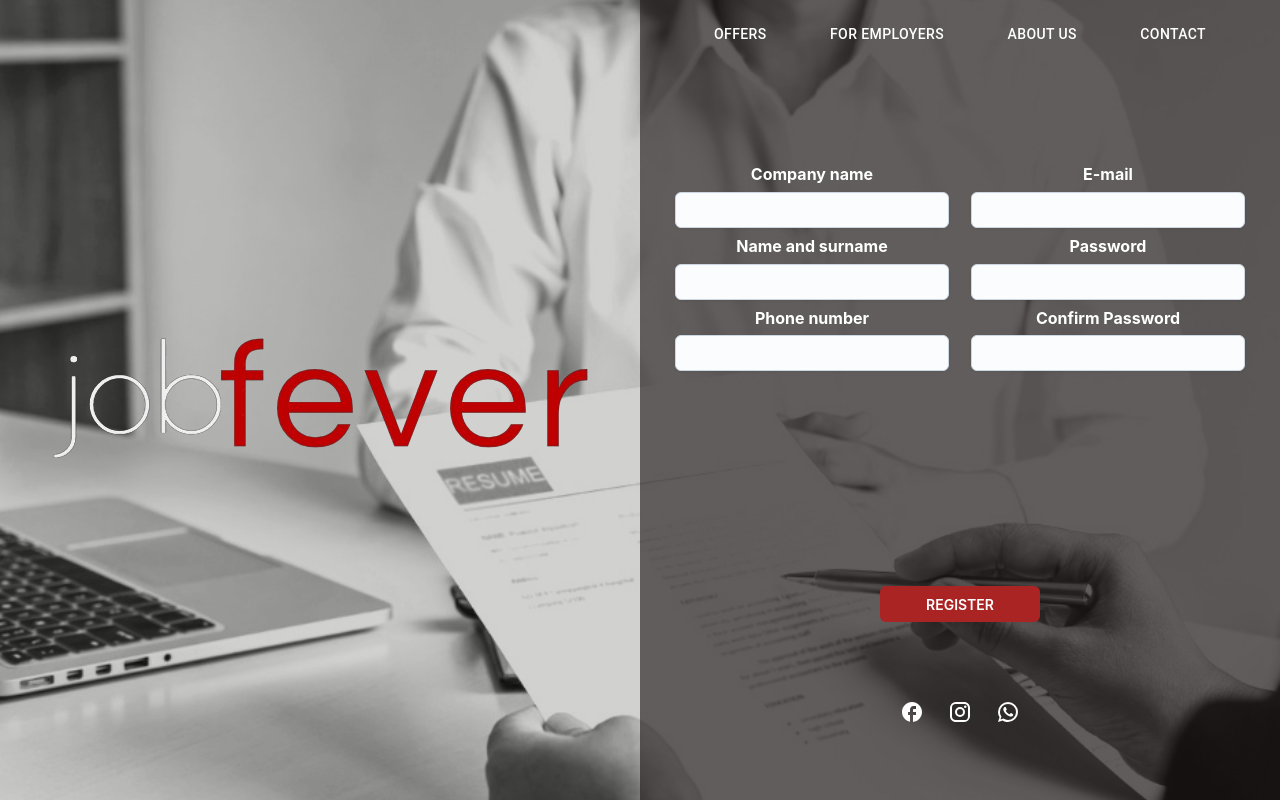
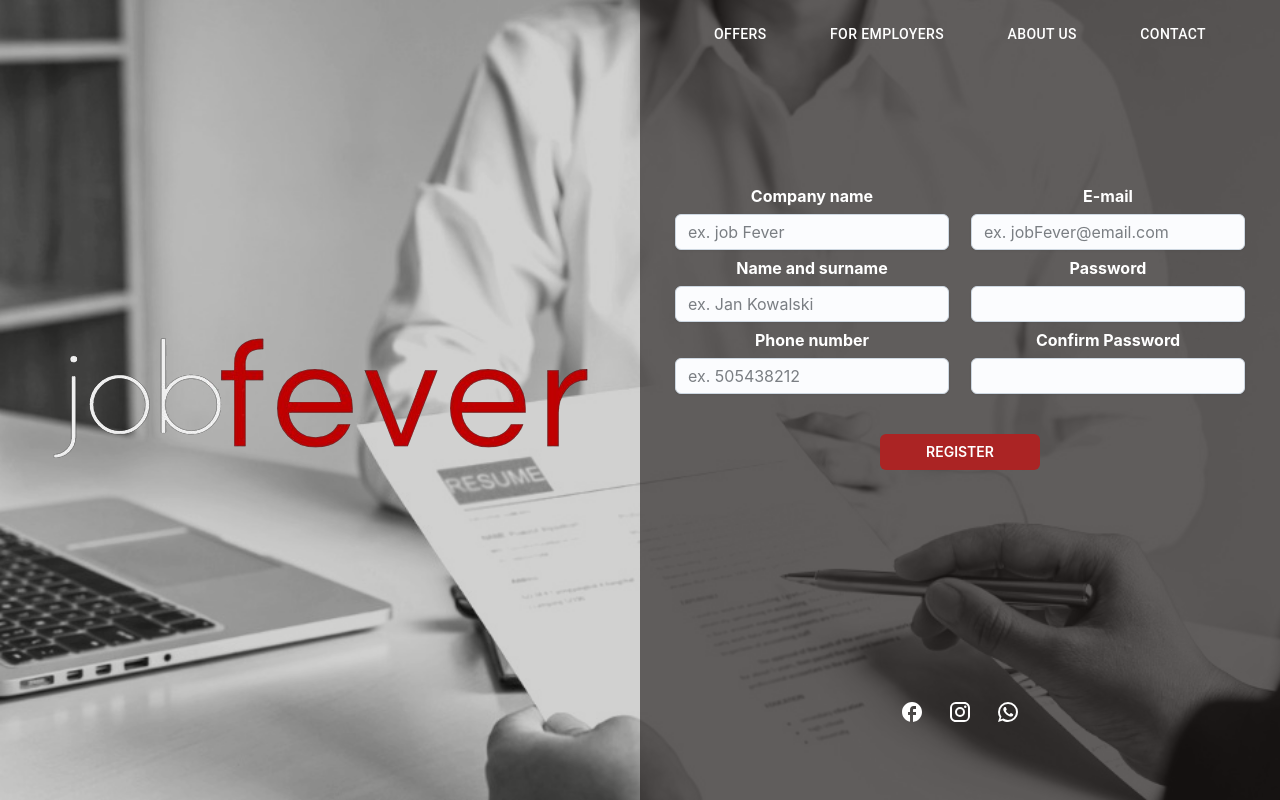
Before and after one commit to stelmaszczykadrian/jobFever-frontend, a React (Create React App) app in the folder jobfever/: page /employer/register in a window 1280 px wide. Built offline with nearby package versions, Linux system fonts and the light colour scheme.

Commit message:
Feature: Added user existence check on frontend, displays appropriate message if user already exists or not

```diff
--- a/jobfever/src/components/organisms/EmployerRegisterRightContainer.jsx
+++ b/jobfever/src/components/organisms/EmployerRegisterRightContainer.jsx
@@ -3,19 +3,93 @@ import RightNavbar from "../molecules/RightNavbar";
 import Sheet from "@mui/joy/Sheet";
 import Input from "@mui/joy/Input";
 import FormControl from "@mui/joy/FormControl";
-import React from "react";
+import React, {useState} from "react";
 import {
-    StyleEmployerRegisterSubmitButton, EmployerRegisterRightContainerColumn
+    StyleEmployerRegisterSubmitButton, EmployerRegisterRightContainerColumn, EmployerRegisterTextEmployerExist
 } from "./EmployerRegisterRightContainer.styles";
 import RedButton from "../atoms/RedButton";
 import SocialMediaButtons from "../molecules/SocialMediaButtons";
 import Container from "@mui/material/Container";
+import {Form} from "react-bootstrap";
+import axios from "axios";
+import {useNavigate} from "react-router-dom";
+
 
 
 export default function EmployerRegisterRightContainer() {
+
+    const [employerMessage, setEmployerMessage] = useState('');
+    const navigate = useNavigate();
+
+    const [input, setInput] = useState({
+        companyName: '',
+        nameAndSurname: '',
+        phoneNumber: '',
+        email: '',
+        password: '',
+        confirmPassword: ''
+    });
+
+    const onInputChange = e => {
+        const {name, value} = e.target;
+        setInput(prev => ({
+            ...prev,
+            [name]: value
+        }));
+
+        // validateInput(e);
+    }
+
+
+
+
+    const handleSubmit = (event) => {
+        event.preventDefault();
+        // console.log(input);
+
+        const userData = {
+            companyName: input.companyName,
+            nameAndSurname: input.nameAndSurname,
+            phoneNumber: input.phoneNumber,
+            email: input.email,
+            password: input.password,
+            confirmPassword: input.confirmPassword
+        };
+
+        console.log(userData)
+
+        axios
+            .post('http://localhost:8080/api/employers', userData)
+            .then((response) => {
+                console.log(response);
+                setEmployerMessage('Employer added successfully.');
+                setTimeout(() =>{
+                    navigate('/employer/login');
+                },2000)
+            })
+            .catch((error) => {
+                if (error.response) {
+                    if(error.response.data === "Employer already exists."){
+                        // setEmployerExists(true);
+                        setEmployerMessage("Employer already exists.")
+                    }else{
+                        console.log(error.response);
+                        console.log("server responded");
+                    }
+                } else if (error.request) {
+                    console.log("network error");
+                } else {
+                    console.log(error);
+                }
+            });
+    };
+
+
     return (<StyledRightContainer>
         <RightNavbar/>
+        <Form onSubmit={handleSubmit}>
             <Sheet style={{backgroundColor: 'transparent'}}>
+
                 <Container>
                     <EmployerRegisterRightContainerColumn>
                         <FormControl width="40">
@@ -23,10 +97,10 @@ export default function EmployerRegisterRightContainer() {
                             <StyledUserInputValidation>
                                 <Input
                                     type="text"
-                                name="company-name"
-                                // placeholder='jobFever@email.com'
-                                // value={input.username}
-                                // onChange={onInputChange}
+                                    name="companyName"
+                                    placeholder='ex. job Fever'
+                                    value={input.companyName}
+                                    onChange={onInputChange}
                                     // onBlur={validateInput}
                                 />
                             </StyledUserInputValidation>
@@ -42,10 +116,10 @@ export default function EmployerRegisterRightContainer() {
                             <StyledUserInputValidation>
                                 <Input
                                     type="text"
-                                name="name-surname"
-                                // placeholder='jobFever@email.com'
-                                // value={input.username}
-                                // onChange={onInputChange}
+                                    name="nameAndSurname"
+                                    placeholder='ex. Jan Kowalski'
+                                    value={input.nameAndSurname}
+                                    onChange={onInputChange}
                                     // onBlur={validateInput}
                                 />
                             </StyledUserInputValidation>
@@ -61,10 +135,10 @@ export default function EmployerRegisterRightContainer() {
                             <StyledUserInputValidation>
                                 <Input
                                     type="number"
-                                name="phone-number"
-                                // placeholder='jobFever@email.com'
-                                // value={input.username}
-                                // onChange={onInputChange}
+                                    name="phoneNumber"
+                                    placeholder='ex. 505438212'
+                                    value={input.phoneNumber}
+                                    onChange={onInputChange}
                                     // onBlur={validateInput}
                                 />
                             </StyledUserInputValidation>
@@ -75,7 +149,6 @@ export default function EmployerRegisterRightContainer() {
                             {/*        text={error.username}*/}
                             {/*    />}*/}
                         </FormControl>
-
                     </EmployerRegisterRightContainerColumn>
                     <EmployerRegisterRightContainerColumn>
                         <FormControl width="40">
@@ -83,10 +156,10 @@ export default function EmployerRegisterRightContainer() {
                             <StyledUserInputValidation>
                                 <Input
                                     type="text"
-                                name="company-email"
-                                // placeholder='jobFever@email.com'
-                                // value={input.username}
-                                // onChange={onInputChange}
+                                    name="email"
+                                    placeholder='ex. jobFever@email.com'
+                                    value={input.email}
+                                    onChange={onInputChange}
                                     // onBlur={validateInput}
                                 />
                             </StyledUserInputValidation>
@@ -105,9 +178,9 @@ export default function EmployerRegisterRightContainer() {
                                 <Input
                                     type="password"
                                     name={'password'}
-                                // value={input.password}
                                     // placeholder='Enter Password'
-                                // onChange={onInputChange}
+                                    value={input.password}
+                                    onChange={onInputChange}
                                     // onBlur={validateInput}
                                 />
                             </StyledUserInputValidation>
@@ -126,9 +199,9 @@ export default function EmployerRegisterRightContainer() {
                                 <Input
                                     type="password"
                                     name={'confirmPassword'}
-                                // value={input.confirmPassword}
                                     // placeholder='Confirm password'
-                                // onChange={onInputChange}
+                                    value={input.confirmPassword}
+                                    onChange={onInputChange}
                                     // onBlur={validateInput}
                                 />
                             </StyledUserInputValidation>
@@ -142,11 +215,15 @@ export default function EmployerRegisterRightContainer() {
                     </EmployerRegisterRightContainerColumn>
                 </Container>
             </Sheet>
+            {/*</Sheet>*/}
+            {employerMessage  && <EmployerRegisterTextEmployerExist>{employerMessage}</EmployerRegisterTextEmployerExist>}
             <StyleEmployerRegisterSubmitButton>
                 <RedButton
                     text={"REGISTER"}>
                 </RedButton>
             </StyleEmployerRegisterSubmitButton>
+        </Form>
+
         <SocialMediaButtons/>
 
     </StyledRightContainer>);
--- a/jobfever/src/components/organisms/EmployerRegisterRightContainer.styles.jsx
+++ b/jobfever/src/components/organisms/EmployerRegisterRightContainer.styles.jsx
@@ -12,3 +12,12 @@ export const StyleEmployerRegisterSubmitButton = styled('div')`
   text-align: center;
 
 `
+
+
+export const EmployerRegisterTextEmployerExist = styled('div')`
+  color: whitesmoke;
+  text-align: center;
+  margin-top: 40%;
+  font-weight: bold;
+  font-size: x-large;
+`
```
Also changed, not shown: 1 other file (tests, documents, lock files or other folders). Lines whose indentation alone changed are shown as unchanged.
